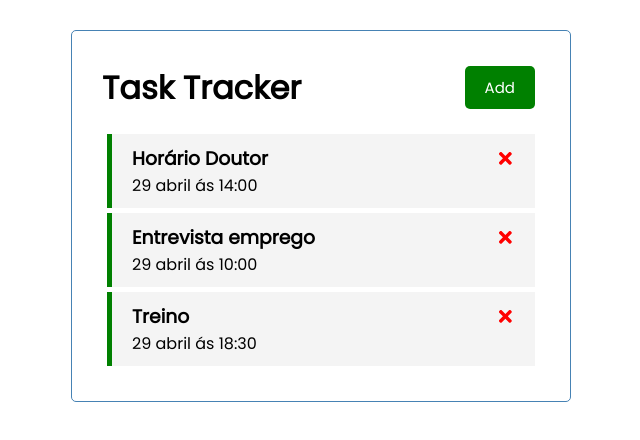
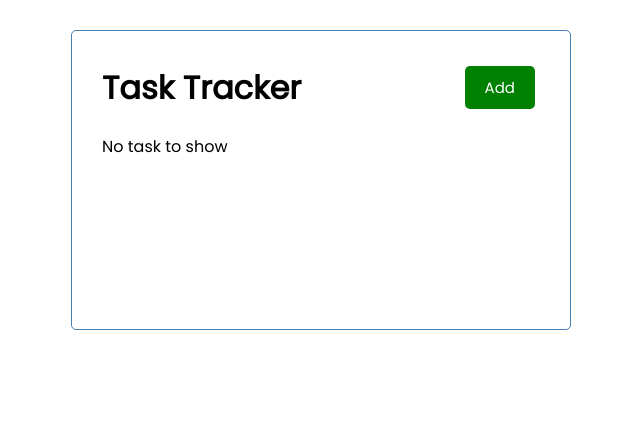
Before and after one commit to CaioNunes1/todo-app, a React (Vite) app: page / in a window 1280 px wide. Shown: the top 440 px of the page, without its empty margins (319-959 px from the left). Built offline with nearby package versions, Linux system fonts and the light colour scheme.

Commit message:
project finished

```diff
--- a/src/App.tsx
+++ b/src/App.tsx
@@ -8,24 +8,24 @@ import AddTask from './components/AddTask'
 function App() {
   const[showAddTask,setShowAddTask]=useState(false)
   const [tasks,setTask]=useState([
-    {
-      id:1,
-      text:"Horário Doutor",
-      day:"29 abril ás 14:00",
-      reminder:true,
-    },
-    {
-      id:2,
-      text:"Entrevista emprego",
-      day:"29 abril ás 10:00",
-      reminder:true,
-    },
-    {
-      id:3,
-      text:"Treino",
-      day:"29 abril ás 18:30",
-      reminder:true,
-    }
+    // {
+    //   id:1,
+    //   text:"Horário Doutor",
+    //   day:"29 abril ás 14:00",
+    //   reminder:true,
+    // },
+    // {
+    //   id:2,
+    //   text:"Entrevista emprego",
+    //   day:"29 abril ás 10:00",
+    //   reminder:true,
+    // },
+    // {
+    //   id:3,
+    //   text:"Treino",
+    //   day:"29 abril ás 18:30",
+    //   reminder:true,
+    // }
   ])
 
   //Delete Tasks function
```
